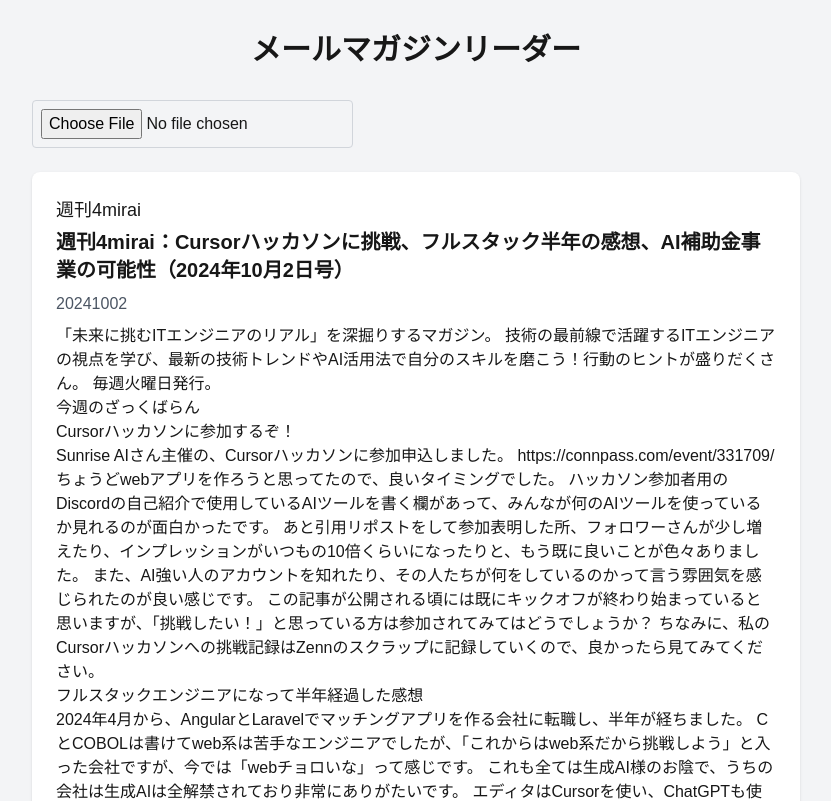
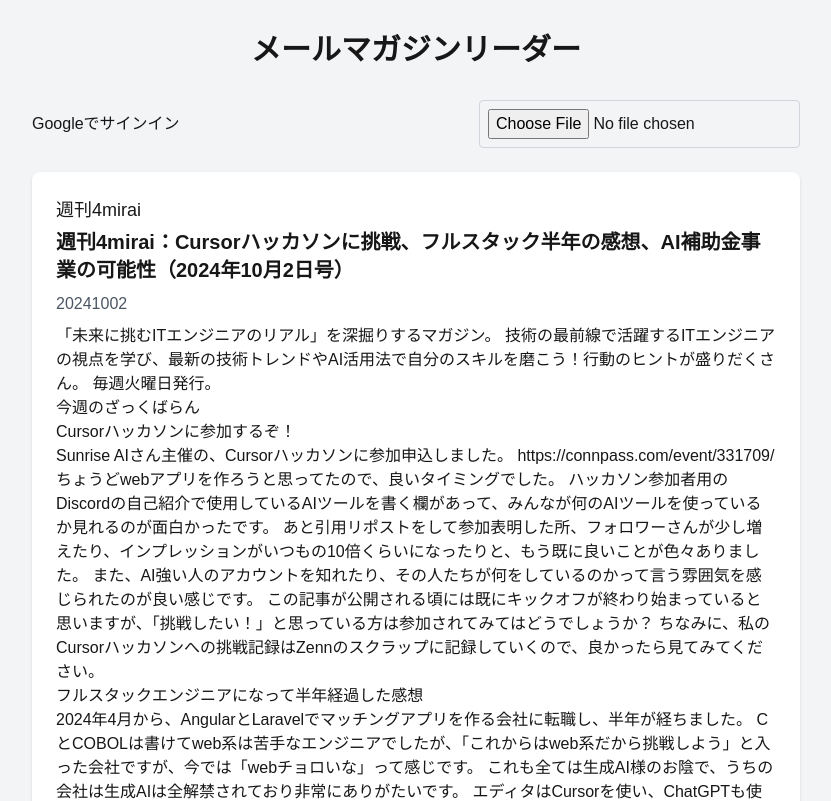
Before and after one commit to nagisora/mail-mag-reader, a Next.js app: page / in a window 1280 px wide. Shown: the top 801 px of the page, without its empty margins (224-1055 px from the left). Built offline with nearby package versions, Linux system fonts and the light colour scheme; no server answers.

Commit message:
feat(auth): Google認証機能を追加（仮）

```diff
--- a/src/app/page.tsx
+++ b/src/app/page.tsx
@@ -1,6 +1,6 @@
 "use client"
 
-import { useState } from 'react';
+import { useState, useEffect } from 'react';
 import { createClient } from '@supabase/supabase-js';
 import jconv from 'jconv';
 import { dummyMailMagazine, MailMagazine } from './mail-magazines';
@@ -14,6 +14,34 @@ const supabase = createClient(
 export default function Home() {
   const [error, setError] = useState<string | null>(null);
   const [mailMagazine, setMailMagazine] = useState<MailMagazine>(dummyMailMagazine);
+  const [user, setUser] = useState<any>(null);
+
+  useEffect(() => {
+    const { data: authListener } = supabase.auth.onAuthStateChange((event, session) => {
+      setUser(session?.user ?? null);
+    });
+
+    return () => {
+      authListener.subscription.unsubscribe();
+    };
+  }, []);
+
+  const handleSignIn = async () => {
+    const { error } = await supabase.auth.signInWithOAuth({
+      provider: 'google',
+    });
+
+    if (error) {
+      setError('サインインに失敗しました: ' + error.message);
+    }
+  };
+
+  const handleSignOut = async () => {
+    const { error } = await supabase.auth.signOut();
+    if (error) {
+      setError('サインアウトに失敗しました: ' + error.message);
+    }
+  };
 
   const handleFileUpload = async (file: File) => {
     // EMLファイルの解析ロジックをここに追加
@@ -38,7 +66,15 @@ export default function Home() {
     <div className="min-h-screen bg-gray-100 dark:bg-gray-900 p-8">
       <div className="max-w-3xl mx-auto">
         <h1 className="text-3xl font-bold mb-8 text-center">メールマガジンリーダー</h1>
-        <div className="mb-6">
+        <div className="mb-6 flex justify-between items-center">
+          {user ? (
+            <div className="flex items-center space-x-4">
+              <span className="text-sm">{user.email}</span>
+              <button onClick={handleSignOut}>サインアウト</button>
+            </div>
+          ) : (
+            <button onClick={handleSignIn}>Googleでサインイン</button>
+          )}
           <input
             type="file"
             accept=".eml"
```
